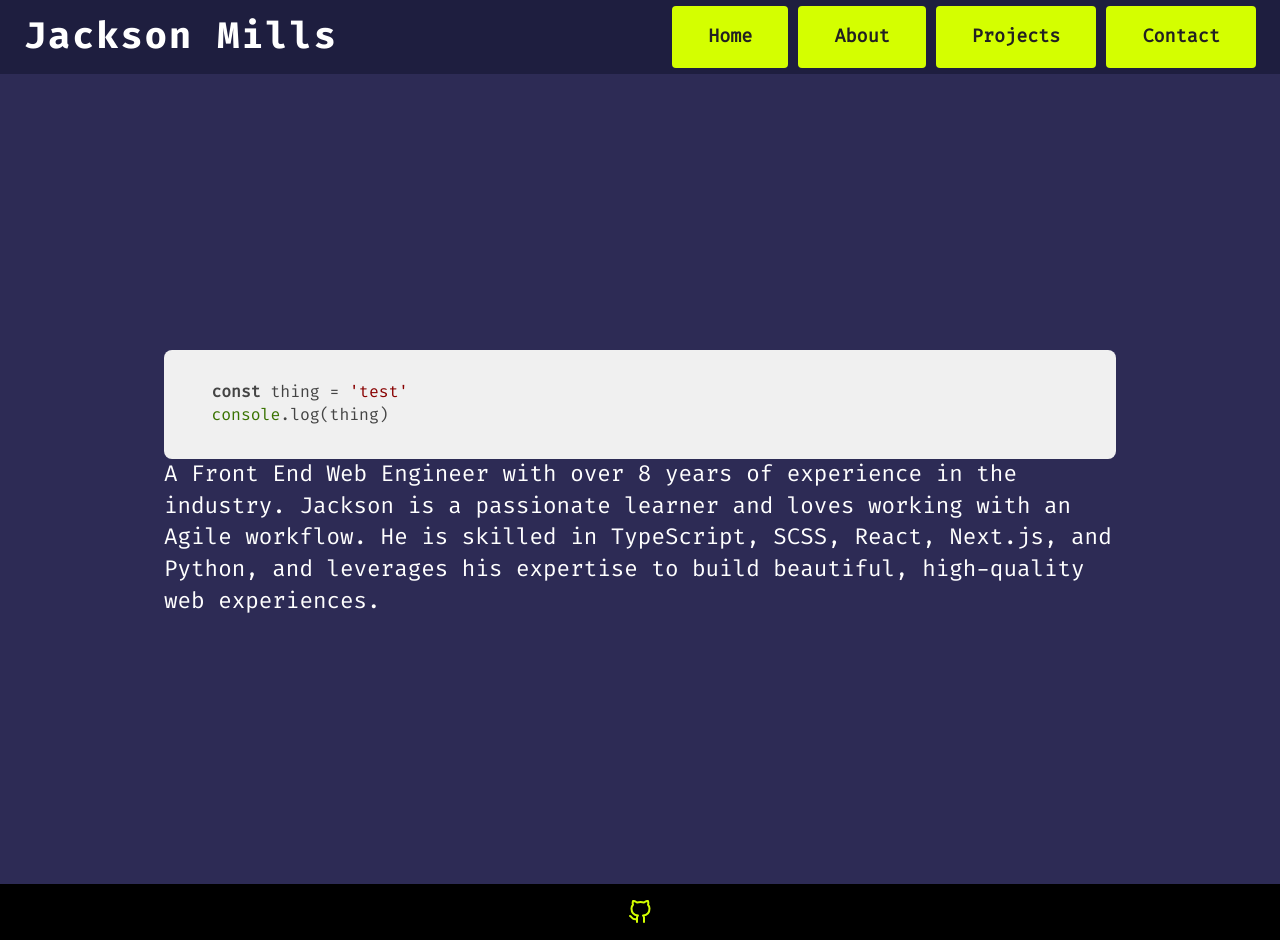
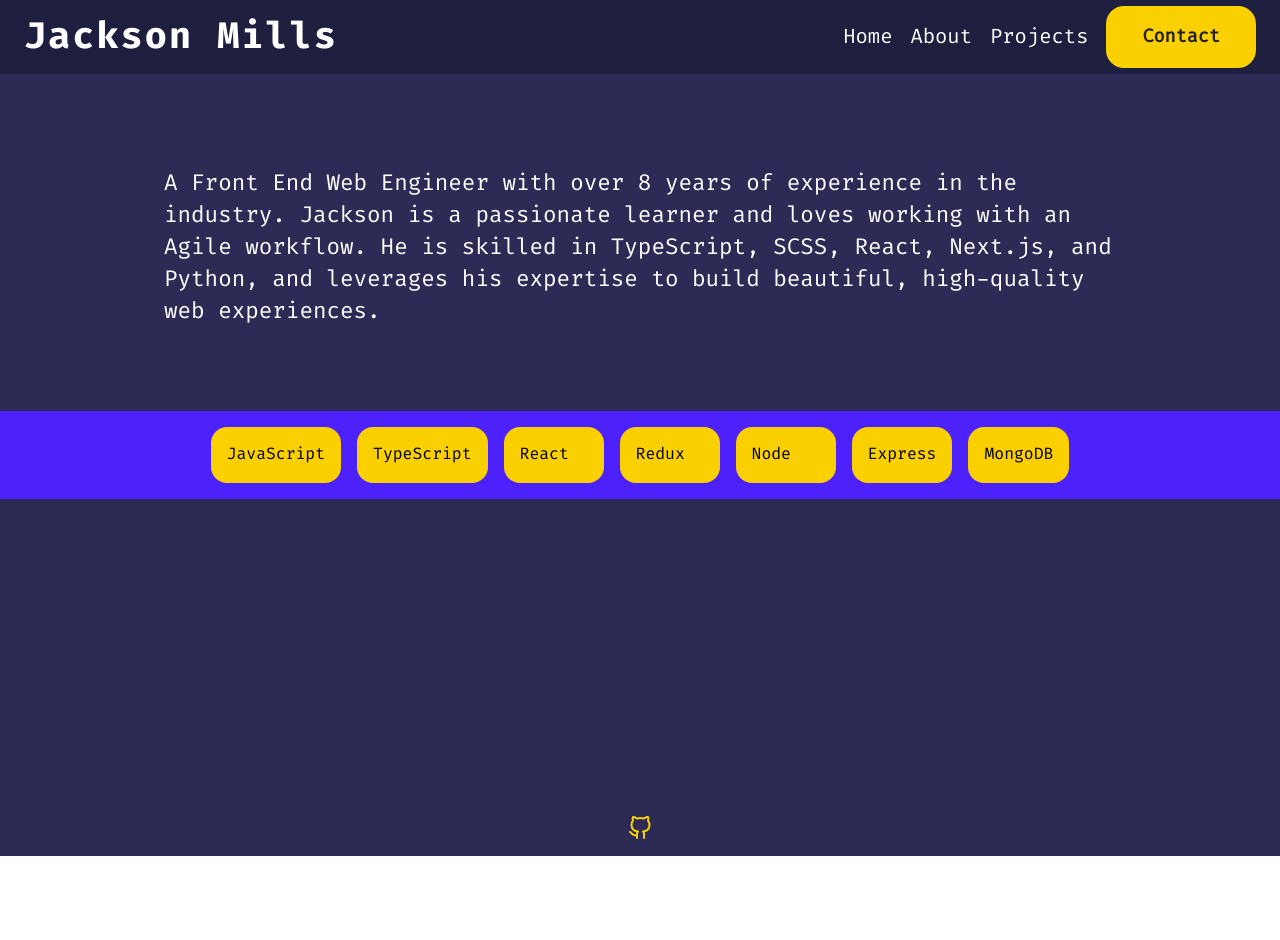
Before and after one commit to Jacksonmills/portfolio, a Next.js app: page / in a window 1280 px wide. After the commit the page ends 856 px from the top, so only its background shows below. Built offline with nearby package versions, Linux system fonts and the light colour scheme.

Commit message:
started adding some homepage content, tech stack cards

```diff
--- a/src/components/Button.tsx
+++ b/src/components/Button.tsx
@@ -9,7 +9,7 @@ export default styled.button`
   align-items: center;
   justify-content: center;
   border: none;
-  border-radius: 4px;
+  border-radius: 1em;
   padding: 1em 2em;
   font-size: ${14 / 16}rem;
   font-weight: bold;
--- a/src/components/Footer.tsx
+++ b/src/components/Footer.tsx
@@ -17,7 +17,7 @@ const Footer = () => {
 
 const Wrapper = styled.footer`
   width: 100%;
-  background: black;
+  background: ${COLORS.purpleBackground};
   display: flex;
   row-gap: 16px;
   flex-direction: row;
@@ -33,7 +33,7 @@ const Links = styled.ul`
 
   a {
     display: flex;
-    color: ${COLORS.primary};
+    color: ${COLORS.purpleSecondary};
     font-size: ${24 / 16}rem;
     font-weight: bold;
     text-decoration: none;
--- a/src/components/Header.tsx
+++ b/src/components/Header.tsx
@@ -16,15 +16,15 @@ const Header = () => {
     <Wrapper>
       <Logo>Jackson Mills</Logo>
       <NavControls>
-        <Link href='/'>
-          <PrimaryButton>Home</PrimaryButton>
-        </Link>
-        <Link href='/about'>
-          <PrimaryButton>About</PrimaryButton>
-        </Link>
-        <Link href='/projects'>
-          <PrimaryButton>Projects</PrimaryButton>
-        </Link>
+        <NavLink href='/'>
+          Home
+        </NavLink>
+        <NavLink href='/about'>
+          About
+        </NavLink>
+        <NavLink href='/projects'>
+          Projects
+        </NavLink>
         <Link href='/contact'>
           <PrimaryButton>Contact</PrimaryButton>
         </Link>
@@ -45,54 +45,19 @@ const Wrapper = styled.header`
 `;
 
 const PrimaryButton = styled(Button)`
-  --primary-color: ${COLORS.primary};
+  --primary-color: ${COLORS.purpleSecondary};
   --secondary-color: ${COLORS.offblack};
-`;
-
-const DropDown = styled.div`
-  --background-color: ${COLORS.black};
-  --color: ${COLORS.white};
-
-  position: absolute;
-  top: 100%;
-  right: 8px;
-  display: block;
-  min-width: 300px;
-  padding: 1em;
-  color: var(--color);
-  background-color: var(--background-color);
-  border-radius: 4px;
-  pointer-events: none;
-  opacity: 0;
-  transform: translateY(-12px);
-  transition: transform 200ms ease, opacity 200ms ease;
-
-  &:focus-within {
-    pointer-events: initial;
-    opacity: 1;
-    transform: translateY(0px);
-  }
-
-  &:before {
-    content: '';
-    position: absolute;
-    top: -4px;
-    right: 8px;
-    width: 10px;
-    height: 10px;
-    background-color: var(--background-color);
-    border-radius: 2px;
-    transform: rotate(45deg);
-  }
-
-  button {
-    width: 100%;
-  }
 `;
 
 const NavControls = styled.nav`
   display: flex;
-  gap: 10px;
+  align-items: center;
+  gap: 18px;
+`;
+
+const NavLink = styled(Link)`
+  font-size: ${20 / 16}rem;
+  color: ${COLORS.white};
 `;
 
 export default Header;
--- /dev/null
+++ b/src/components/TechCard.tsx
@@ -0,0 +1,18 @@
+import { COLORS } from '@/constants';
+import React from 'react';
+import styled from 'styled-components';
+
+function TechCard({ children }: any) {
+  return (
+    <Wrapper>{children}</Wrapper>
+  );
+}
+
+const Wrapper = styled.div`
+  padding: 1rem;
+  border-radius: 1rem;
+  background-color: ${COLORS.purpleSecondary};
+  min-width: 100px;
+`;
+
+export default TechCard;
--- /dev/null
+++ b/src/components/TechList.tsx
@@ -0,0 +1,25 @@
+import { COLORS } from '@/constants';
+import React from 'react';
+import styled from 'styled-components';
+import TechCard from './TechCard';
+
+function TechList({ tech }: { tech: string[]; }) {
+  return (
+    <Wrapper>
+      {tech.map((tech, index) => (<TechCard key={index}>{tech}</TechCard>))}
+    </Wrapper>
+  );
+}
+
+const Wrapper = styled.div`
+  display: flex;
+  flex-wrap: nowrap;
+  justify-content: center;
+  align-items: center;
+  background-color: ${COLORS.purpleHover};
+  color: ${COLORS.black};
+  padding: 1rem;
+  gap: 1rem;
+`;
+
+export default TechList;
--- a/src/pages/index.tsx
+++ b/src/pages/index.tsx
@@ -2,37 +2,32 @@ import styled from 'styled-components';
 import SiteLayoutWrapper from '@/components/SiteLayoutWrapper';
 import MaxWidthWrapper from '@/components/MaxWidthWrapper';
 import VisuallyHidden from '@/components/VisuallyHidden';
-import SyntaxHighlighter from 'react-syntax-highlighter';
-// import { materialDark } from 'react-syntax-highlighter/dist/esm/styles/prism';
+import TechList from '@/components/TechList';
+
+
+const tech = ['JavaScript', 'TypeScript', 'React', 'Redux', 'Node', 'Express', 'MongoDB'];
 
 export default function Home() {
-  const code = `
-    const thing = 'test'
-    console.log(thing)
-  `;
   return (
     <SiteLayoutWrapper>
-      <MaxWidthWrapper>
-        <VisuallyHidden as="h1">Jackson Mills Portfolio</VisuallyHidden>
-        <Wrapper>
-          <Code language="javascript">
-            {code}
-          </Code>
+      <VisuallyHidden as="h1">Jackson Mills Portfolio</VisuallyHidden>
+      <Wrapper>
+        <MaxWidthWrapper>
           <Blurb>A Front End Web Engineer with over 8 years of experience in the industry. Jackson is a passionate learner and loves working with an Agile workflow. He is skilled in TypeScript, SCSS, React, Next.js, and Python, and leverages his expertise to build beautiful, high-quality web experiences.</Blurb>
-        </Wrapper>
-      </MaxWidthWrapper>
+        </MaxWidthWrapper>
+        <TechList tech={tech} />
+      </Wrapper>
     </SiteLayoutWrapper>
   );
 }
 
 const Wrapper = styled.div`
-  height: 100vh;
-  display: grid;
-  place-content: center;
-`;
+  --spacing: 84px;
 
-const Code = styled(SyntaxHighlighter)`
-  border-radius: 0.5rem;
+  display: flex;
+  flex-direction: column;
+  gap: var(--spacing);
+  padding-top: var(--spacing);
 `;
 
 const Blurb = styled.p`
```
